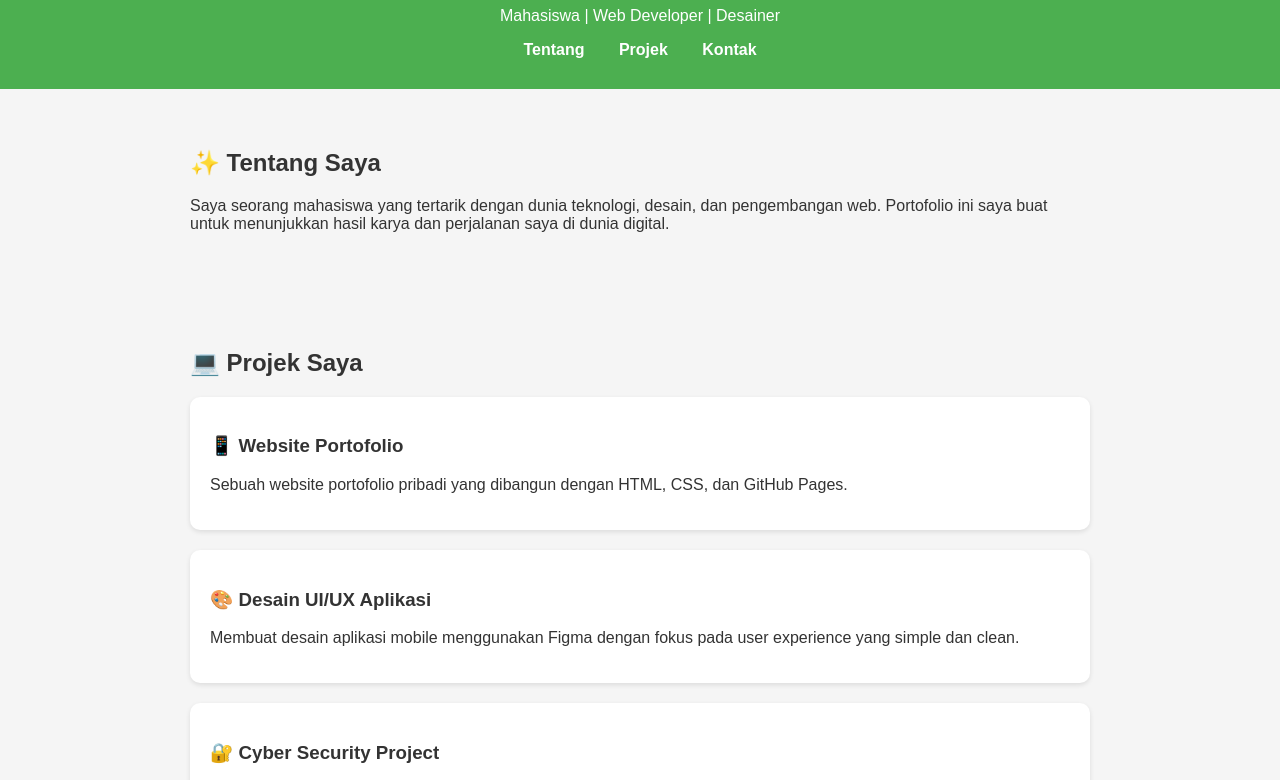
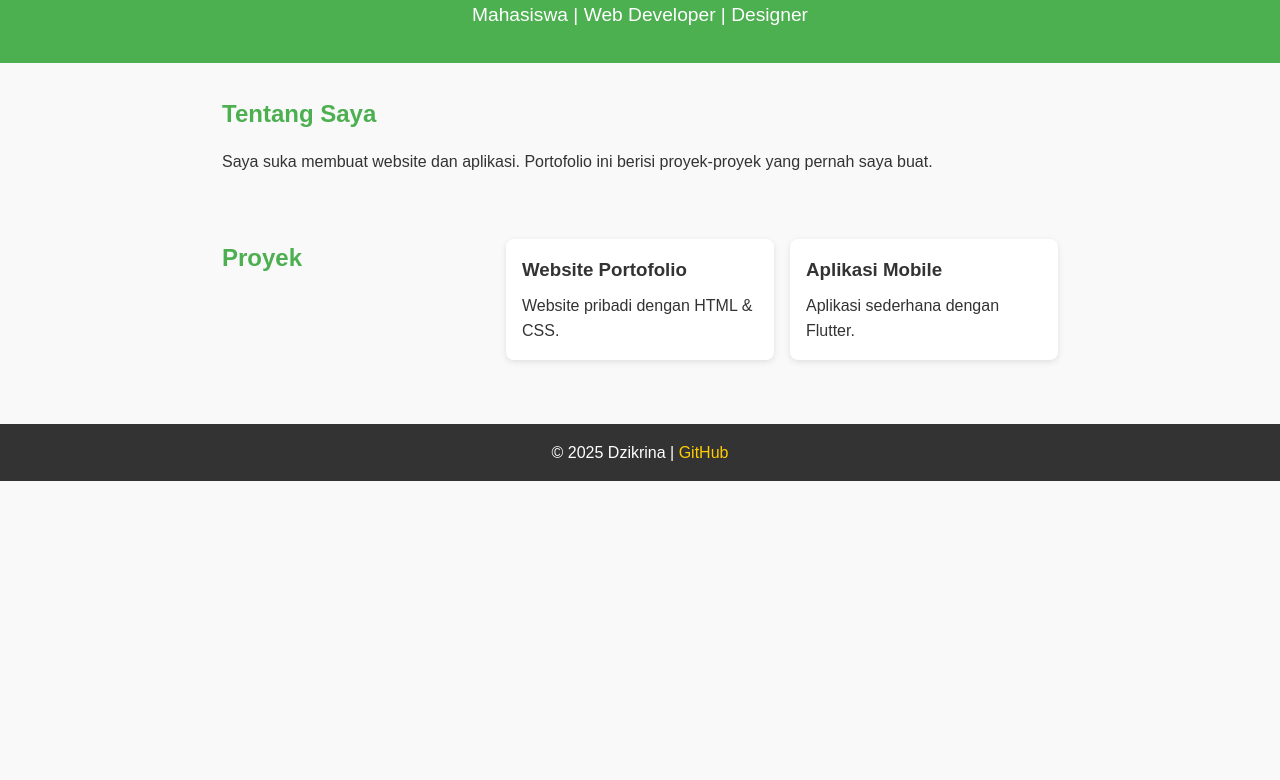
Before and after one commit to dzikrinaverse/dzikrina.github.io, a plain HTML site: page index.html in a window 1280 px wide. Shown: the part 104-884 px from the top of the page. After the commit the page ends 800 px from the top, so only its background shows below. Drawn offline with Linux system fonts and the light colour scheme.

Commit message:
Update index.html

```diff
--- a/index.html
+++ b/index.html
@@ -3,96 +3,34 @@
 <head>
   <meta charset="UTF-8">
   <meta name="viewport" content="width=device-width, initial-scale=1.0">
-  <title>Portofolio Dzikrina</title>
-  <style>
-    body {
-      font-family: Arial, sans-serif;
-      margin: 0;
-      padding: 0;
-      background: #f5f5f5;
-      color: #333;
-    }
-    header {
-      background: #4CAF50;
-      color: white;
-      padding: 30px;
-      text-align: center;
-    }
-    nav {
-      margin-top: 15px;
-    }
-    nav a {
-      margin: 0 15px;
-      text-decoration: none;
-      color: white;
-      font-weight: bold;
-    }
-    section {
-      padding: 40px;
-      max-width: 900px;
-      margin: auto;
-    }
-    .project {
-      background: white;
-      padding: 20px;
-      margin: 20px 0;
-      border-radius: 10px;
-      box-shadow: 0px 2px 5px rgba(0,0,0,0.1);
-    }
-    footer {
-      background: #333;
-      color: white;
-      text-align: center;
-      padding: 15px;
-      margin-top: 40px;
-    }
-  </style>
+  <title>Portofolio Saya</title>
+  <link rel="stylesheet" href="style.css">
 </head>
 <body>
   <header>
-    <h1>Halo, Saya Dzikrina 👋</h1>
-    <p>Mahasiswa | Web Developer | Desainer</p>
-    <nav>
-      <a href="#about">Tentang</a>
-      <a href="#projects">Projek</a>
-      <a href="#contact">Kontak</a>
-    </nav>
+    <h1>Halo, saya Dzikrina</h1>
+    <p>Mahasiswa | Web Developer | Designer</p>
   </header>
 
-  <section id="about">
-    <h2>✨ Tentang Saya</h2>
-    <p>Saya seorang mahasiswa yang tertarik dengan dunia teknologi, desain, dan pengembangan web.
-       Portofolio ini saya buat untuk menunjukkan hasil karya dan perjalanan saya di dunia digital.</p>
+  <section class="about">
+    <h2>Tentang Saya</h2>
+    <p>Saya suka membuat website dan aplikasi. Portofolio ini berisi proyek-proyek yang pernah saya buat.</p>
   </section>
 
-  <section id="projects">
-    <h2>💻 Projek Saya</h2>
-
-    <div class="project">
-      <h3>📱 Website Portofolio</h3>
-      <p>Sebuah website portofolio pribadi yang dibangun dengan HTML, CSS, dan GitHub Pages.</p>
+  <section class="projects">
+    <h2>Proyek</h2>
+    <div class="card">
+      <h3>Website Portofolio</h3>
+      <p>Website pribadi dengan HTML & CSS.</p>
     </div>
-
-    <div class="project">
-      <h3>🎨 Desain UI/UX Aplikasi</h3>
-      <p>Membuat desain aplikasi mobile menggunakan Figma dengan fokus pada user experience yang simple dan clean.</p>
-    </div>
-
-    <div class="project">
-      <h3>🔐 Cyber Security Project</h3>
-      <p>Proyek analisis keamanan pada sistem mobile menggunakan metode forensik digital.</p>
+    <div class="card">
+      <h3>Aplikasi Mobile</h3>
+      <p>Aplikasi sederhana dengan Flutter.</p>
     </div>
   </section>
 
-  <section id="contact">
-    <h2>📩 Kontak</h2>
-    <p>Email: <a href="mailto:dzikrina@email.com">dzikrina@email.com</a></p>
-    <p>LinkedIn: <a href="https://linkedin.com/in/dzikrina" target="_blank">linkedin.com/in/dzikrina</a></p>
-    <p>GitHub: <a href="https://github.com/dzikrina" target="_blank">github.com/dzikrina</a></p>
-  </section>
-
   <footer>
-    <p>© 2025 Dzikrina. Dibuat dengan ❤️ dan GitHub Pages.</p>
+    <p>© 2025 Dzikrina | <a href="https://github.com/dzikrinaverse">GitHub</a></p>
   </footer>
 </body>
 </html>
```
